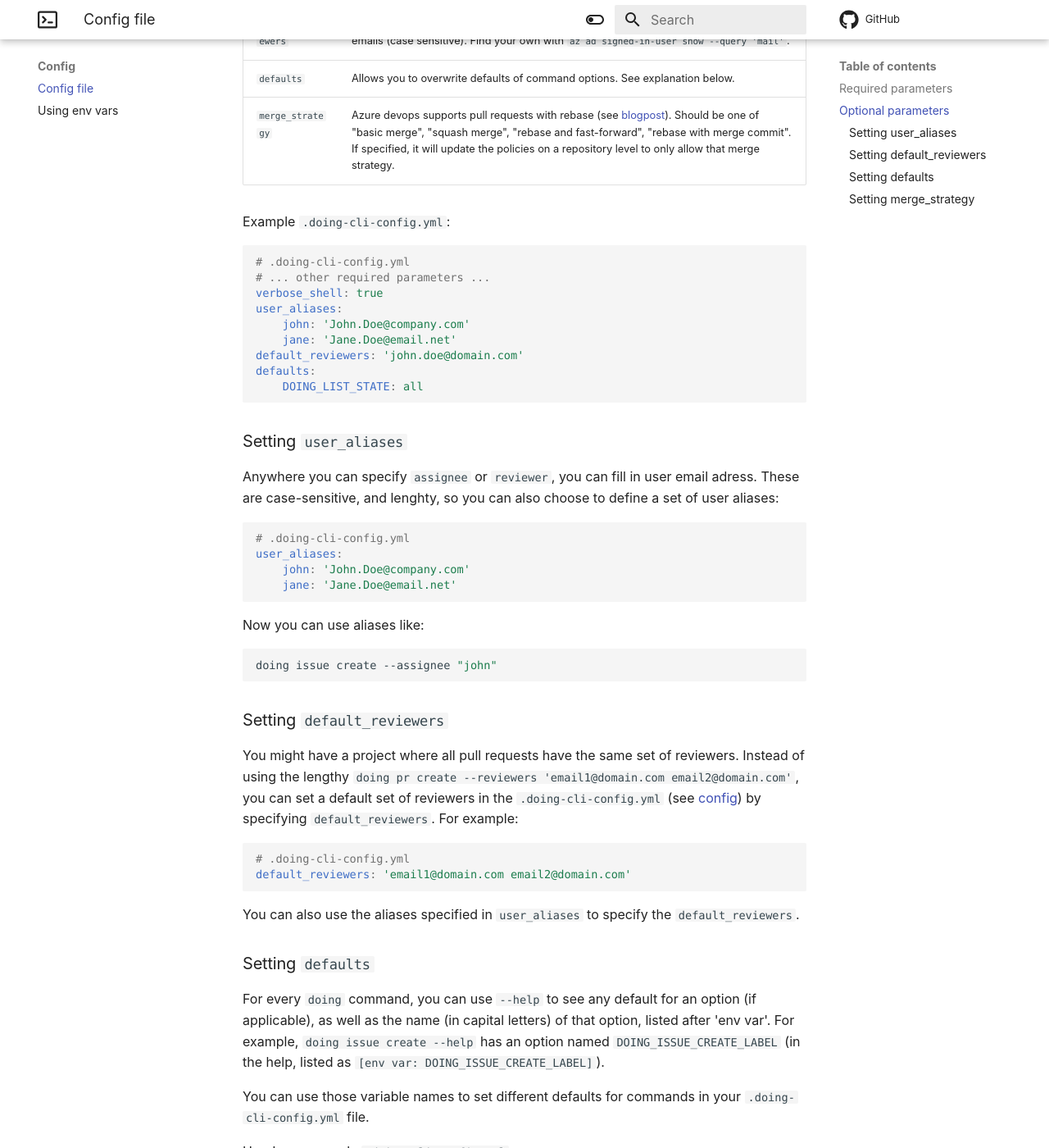
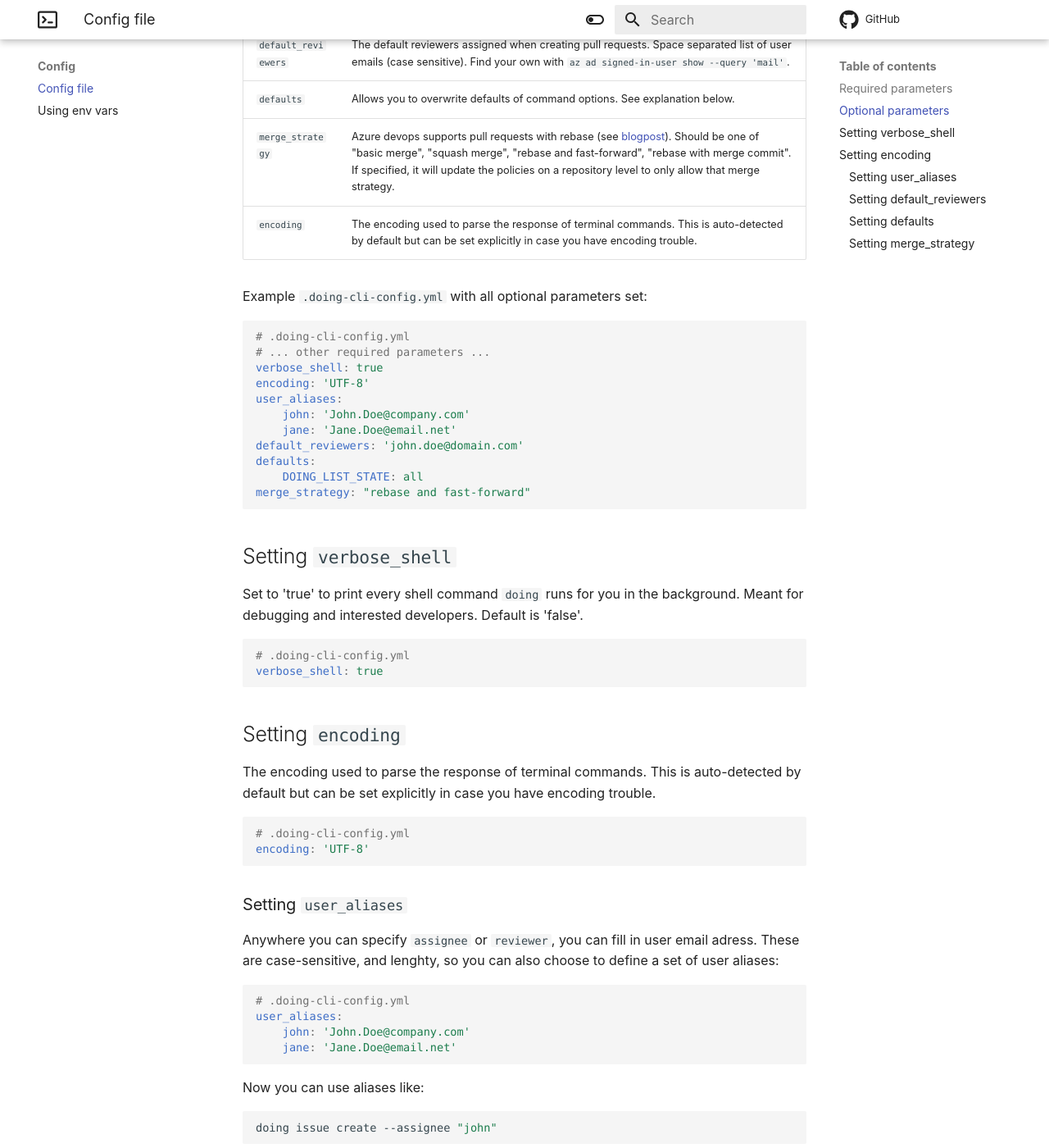
Before and after one commit to ing-bank/doing-cli, an MkDocs documentation site: the page built from docs/config/config_file.md, in a window 1280 px wide and 1400 px high, scrolled down 1423 px. Shown: the whole window at 82% size. Built offline with MkDocs 1.6.1 and Material for MkDocs 9.7.7, drawn with Linux system fonts in a browser that asks for light colours; comment, search, counter and statistics services are not loaded; some of the changed text lies outside the part shown.

Commit message:
Add encoding as an optional config parameter

````diff
--- a/docs/config/config_file.md
+++ b/docs/config/config_file.md
@@ -36,19 +36,40 @@
 | `default_reviewers` | The default reviewers assigned when creating pull requests. Space separated list of user emails (case sensitive). Find your own with `az ad signed-in-user show --query 'mail'`.
 | `defaults` | Allows you to overwrite defaults of command options. See explanation below.
 | `merge_strategy` | Azure devops supports pull requests with rebase (see [blogpost](https://devblogs.microsoft.com/devops/pull-requests-with-rebase/#rebase)). Should be one of "basic merge", "squash merge", "rebase and fast-forward", "rebase with merge commit". If specified, it will update the policies on a repository level to only allow that merge strategy.
+| `encoding` | The encoding used to parse the response of terminal commands. This is auto-detected by default but can be set explicitly in case you have encoding trouble.
 
-Example `.doing-cli-config.yml`:
+Example `.doing-cli-config.yml` with all optional parameters set:
 
 ```yaml
 # .doing-cli-config.yml
 # ... other required parameters ...
 verbose_shell: true
+encoding: 'UTF-8'
 user_aliases:
     john: 'John.Doe@company.com'
     jane: 'Jane.Doe@email.net'
 default_reviewers: 'john.doe@domain.com'
 defaults:
     DOING_LIST_STATE: all
+merge_strategy: "rebase and fast-forward"
+```
+
+## Setting `verbose_shell`
+
+Set to 'true' to print every shell command `doing` runs for you in the background. Meant for debugging and interested developers. Default is 'false'.
+
+```yaml
+# .doing-cli-config.yml
+verbose_shell: true
+```
+
+## Setting `encoding`
+
+The encoding used to parse the response of terminal commands. This is auto-detected by default but can be set explicitly in case you have encoding trouble.
+
+```yaml
+# .doing-cli-config.yml
+encoding: 'UTF-8'
 ```
 
 ### Setting `user_aliases`
````
Also changed, not shown: other parts of docs/config/config_file.md (+1 -1 lines), 1 other file.
